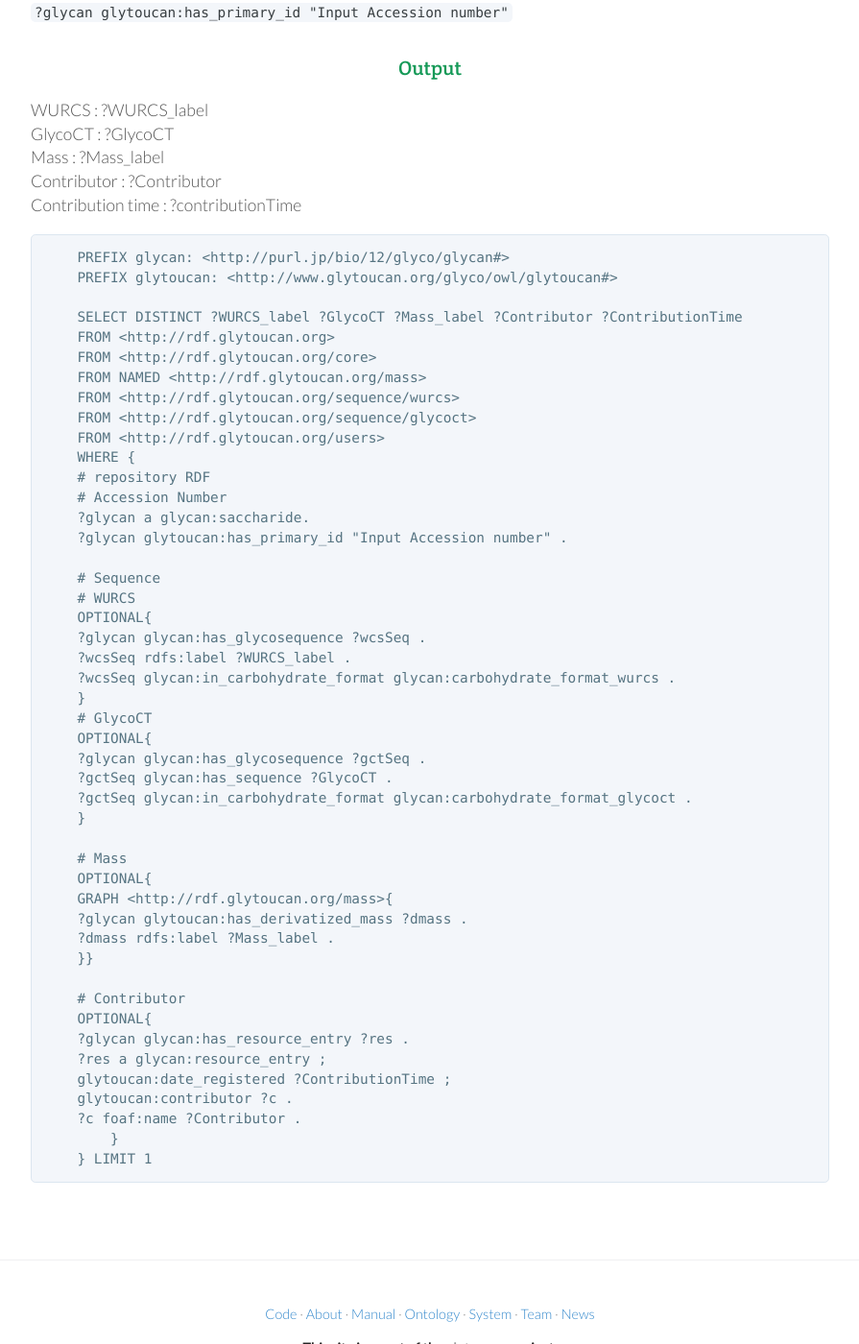
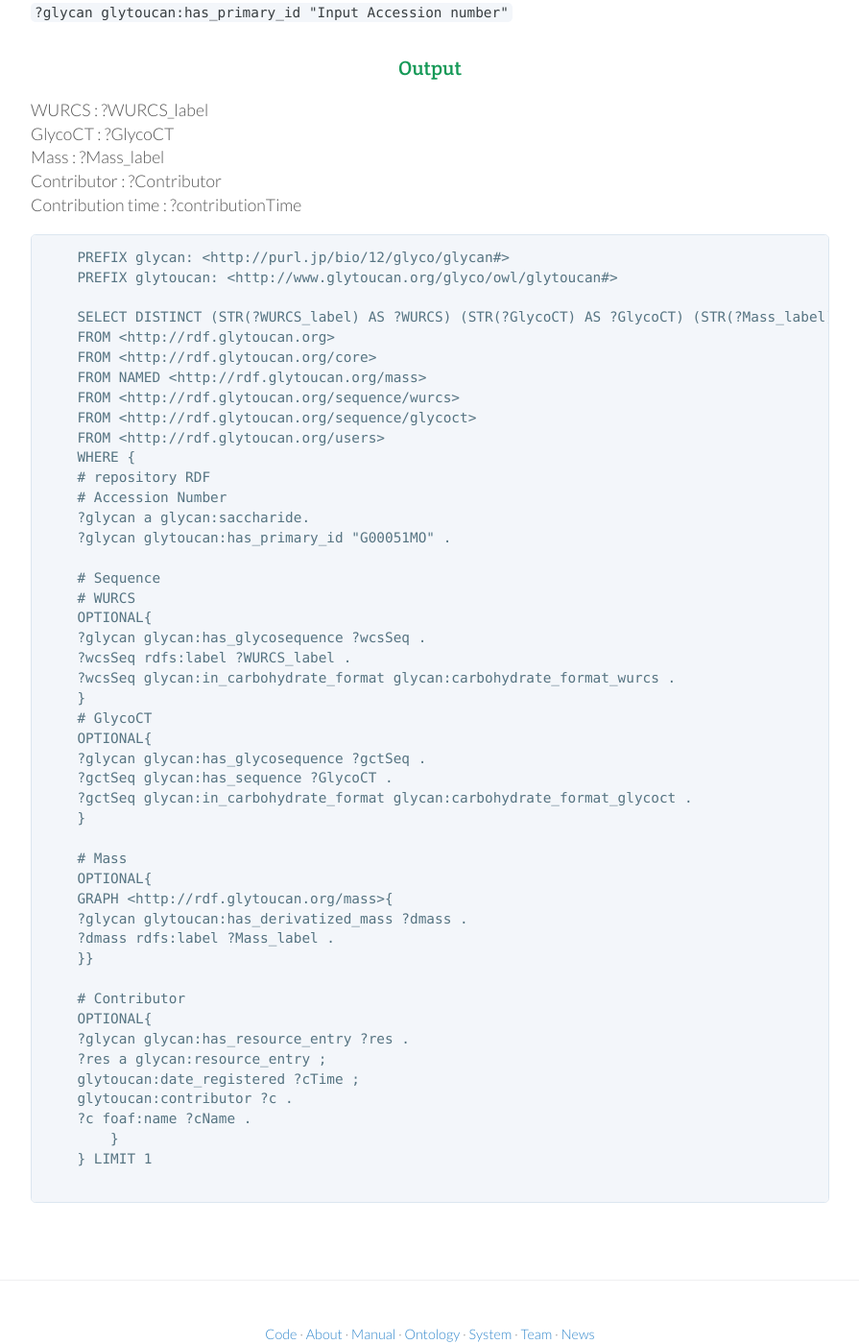
Before and after one commit to glytoucan/glytoucan, a Jekyll site: the page built from system/sparqlForMetadata/overview.md, in a window 1280 px wide and 1400 px high, scrolled down 289 px. Shown: the whole window at 96% size, without its empty margins (192-1087 px from the left). Built offline with Jekyll 4.4.1, drawn with Linux system fonts in a browser that asks for light colours; nearby versions of some CDN libraries; Markdown is read by kramdown in place of the engine named in the settings.

Commit message:
Update overview.md

````diff
--- a/system/sparqlForMetadata/overview.md
+++ b/system/sparqlForMetadata/overview.md
@@ -18,7 +18,7 @@
     PREFIX glycan: <http://purl.jp/bio/12/glyco/glycan#>
     PREFIX glytoucan: <http://www.glytoucan.org/glyco/owl/glytoucan#>
 
-    SELECT DISTINCT ?WURCS_label ?GlycoCT ?Mass_label ?Contributor ?ContributionTime
+    SELECT DISTINCT (STR(?WURCS_label) AS ?WURCS) (STR(?GlycoCT) AS ?GlycoCT) (STR(?Mass_label) AS ?Mass) (STR(?cName) AS ?Contributor) (STR(?cTime) AS ?ContributionTime)
     FROM <http://rdf.glytoucan.org>
     FROM <http://rdf.glytoucan.org/core>
     FROM NAMED <http://rdf.glytoucan.org/mass>
@@ -29,7 +29,7 @@
     # repository RDF
     # Accession Number
     ?glycan a glycan:saccharide.
-    ?glycan glytoucan:has_primary_id "Input Accession number" .
+    ?glycan glytoucan:has_primary_id "G00051MO" .
 
     # Sequence
     # WURCS
@@ -56,9 +56,10 @@
     OPTIONAL{
     ?glycan glycan:has_resource_entry ?res .
     ?res a glycan:resource_entry ;
-    glytoucan:date_registered ?ContributionTime ;
+    glytoucan:date_registered ?cTime ;
     glytoucan:contributor ?c .
-    ?c foaf:name ?Contributor .
+    ?c foaf:name ?cName .
         }
     } LIMIT 1
+
 ```
````
